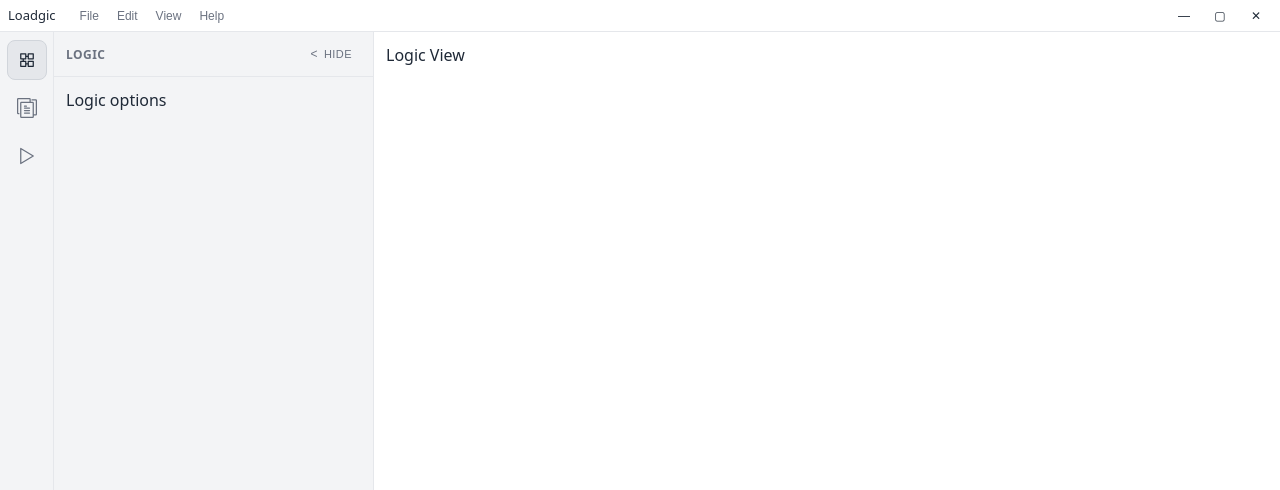
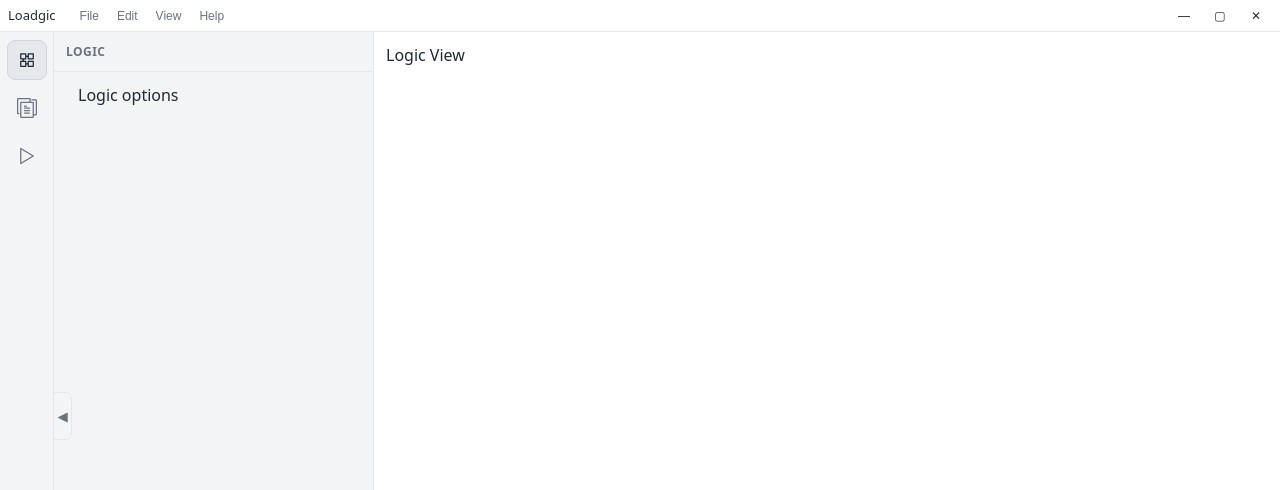
Before and after one commit to h8d13/Loadgic, a React (Vite) app in the folder app/: page / in a window 1280 px wide. Shown: the top 490 px of the page. Built offline with nearby package versions, Linux system fonts and the light colour scheme.

Commit message:
Unused var

```diff
--- a/app/src/App.tsx
+++ b/app/src/App.tsx
@@ -124,7 +124,6 @@
         <SidePanel
           activeView={activeView}
           isOpen={isPanelOpen}
-          onToggle={() => setIsPanelOpen((open) => !open)}
         />
         <div
           className="sidepanel-resizer"
@@ -133,12 +132,12 @@
           role="separator"
         />
         <button
-          className={`sidepanel-handle ${isPanelOpen ? 'hidden' : ''}`}
-          onClick={() => setIsPanelOpen(true)}
-          aria-label="Show panel"
-          title="Show panel"
+          className="sidepanel-handle"
+          onClick={() => setIsPanelOpen((open) => !open)}
+          aria-label={isPanelOpen ? 'Hide panel' : 'Show panel'}
+          title={isPanelOpen ? 'Hide panel' : 'Show panel'}
         >
-          ▶
+          {isPanelOpen ? '◀' : '▶'}
         </button>
 
         <div className="content">
--- a/app/src/components/sidebar/SidePanel.tsx
+++ b/app/src/components/sidebar/SidePanel.tsx
@@ -3,23 +3,13 @@
 type Props = {
     activeView: ViewMode;
     isOpen: boolean;
-    onToggle: () => void;
 }
 
-export default function SidePanel({ activeView, isOpen, onToggle }: Props) {
+export default function SidePanel({ activeView, isOpen }: Props) {
     return (
         <aside className={`sidepanel ${isOpen ? 'open' : 'closed'}`}>
             <div className="sidepanel-header">
                 <div className="sidepanel-title">{activeView.toUpperCase()}</div>
-                <button
-                    className="sidepanel-toggle"
-                    onClick={onToggle}
-                    aria-label={isOpen ? 'Hide panel' : 'Show panel'}
-                    title={isOpen ? 'Hide panel' : 'Show panel'}
-                >
-                    <span className="sidepanel-toggle-icon">{isOpen ? '<' : '>'}</span>
-                    <span className="sidepanel-toggle-text">{isOpen ? 'Hide' : 'Show'}</span>
-                </button>
             </div>
 
             <div className="sidepanel-body">
--- a/app/src/index.css
+++ b/app/src/index.css
@@ -366,6 +366,7 @@
 
 .sidepanel-body {
   padding: 12px;
+  padding-left: 24px;
   overflow: auto;
   min-height: 0;
 }
@@ -412,16 +413,12 @@
   align-items: center;
   justify-content: center;
   transition: background-color 0.15s ease, color 0.15s ease;
-  z-index: 3;
+  z-index: 10;
 }
 
 .sidepanel-handle:hover {
   background-color: var(--hover-bg);
   color: var(--text-primary);
-}
-
-.sidepanel-handle.hidden {
-  display: none;
 }
 
 /* =========================
```
